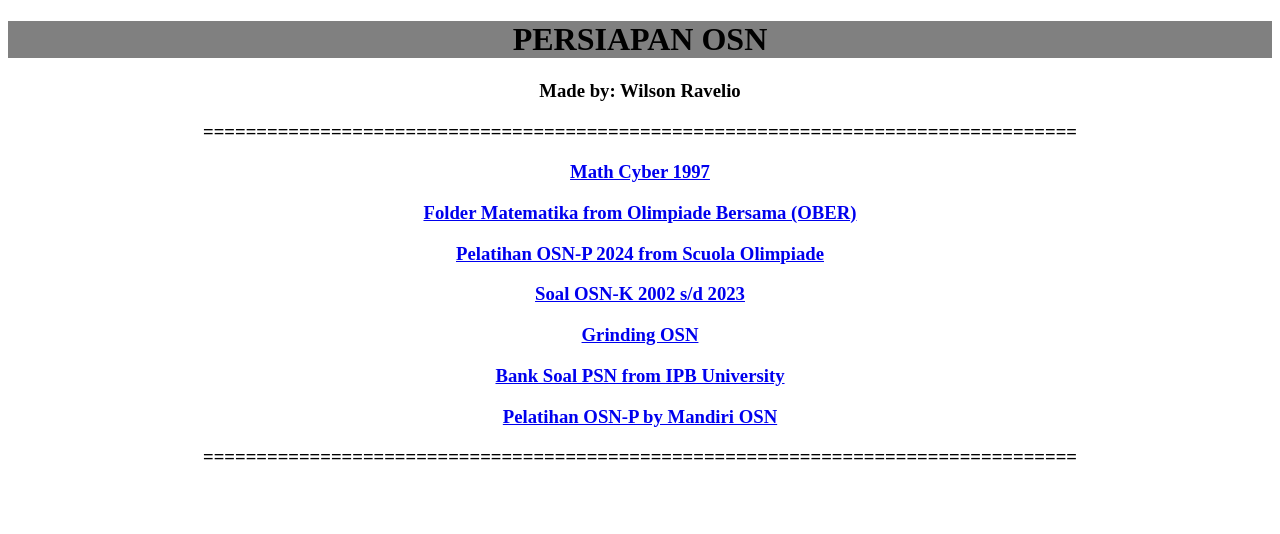
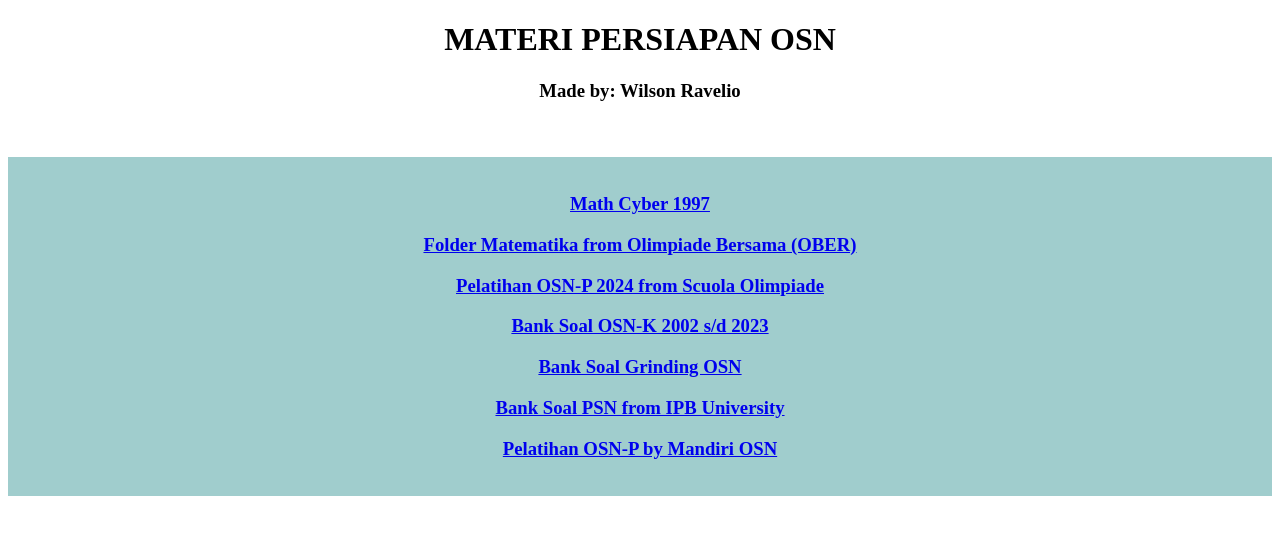
Before and after one commit to wravelio9/persiapanosn, a plain HTML site: page index.html in a window 1280 px wide. Drawn offline with Linux system fonts and the light colour scheme.

Commit message:
index.html

```diff
--- a/index.html
+++ b/index.html
@@ -1,15 +1,21 @@
 <!DOCTYPE html>
 <html>
     <head>
-        <title> Wilson </title>
+        <title> Persiapan OSN </title>
     </head>
 
+    <style>
+        div{
+            background-color: rgb(160, 205, 205);
+        }
+    </style>
+
     <body>
-       <h1 align=center style="background-color:Gray;"> PERSIAPAN OSN </h1>
-       <h3 align=center> Made by: Wilson Ravelio </h3>
+       <h1 align=center > MATERI PERSIAPAN OSN </h1>
+       <h3 align=center> Made by: Wilson Ravelio </h3> <br> <br>
 
-       <h3 align=center>==================================================================================</h3>
-
+       <div>
+        <br>
        <h3 align=center>
         <a href= https://mathcyber1997.com/> Math Cyber 1997</a>
         </h3>
@@ -23,11 +29,11 @@
        </h3>
 
         <h3 align=center>
-       <a href=https://drive.google.com/drive/folders/12SNhKfIZZE9dck5NO0DI1in8qAxhqm3V> Soal OSN-K 2002 s/d 2023 </a>
+       <a href=https://drive.google.com/drive/folders/12SNhKfIZZE9dck5NO0DI1in8qAxhqm3V> Bank Soal OSN-K 2002 s/d 2023 </a>
         </h3>
 
         <h3 align=center>
-       <a href=https://campsite.bio/GrindingOSN> Grinding OSN </a>
+       <a href=https://campsite.bio/GrindingOSN> Bank Soal Grinding OSN </a>
        </h3>
 
        <h3 align=center>
@@ -38,12 +44,8 @@
             <a href=https://drive.google.com/drive/folders/1l9KkqIiTFUUDYUzuq08uCumVPR7yE1Jm> Pelatihan OSN-P by Mandiri OSN</a>
              </h3>
 
-
-
-
-
-        <h3 align=center>==================================================================================</h3>
-
+        <br>
+        </div>
 
 
     </body>
```
